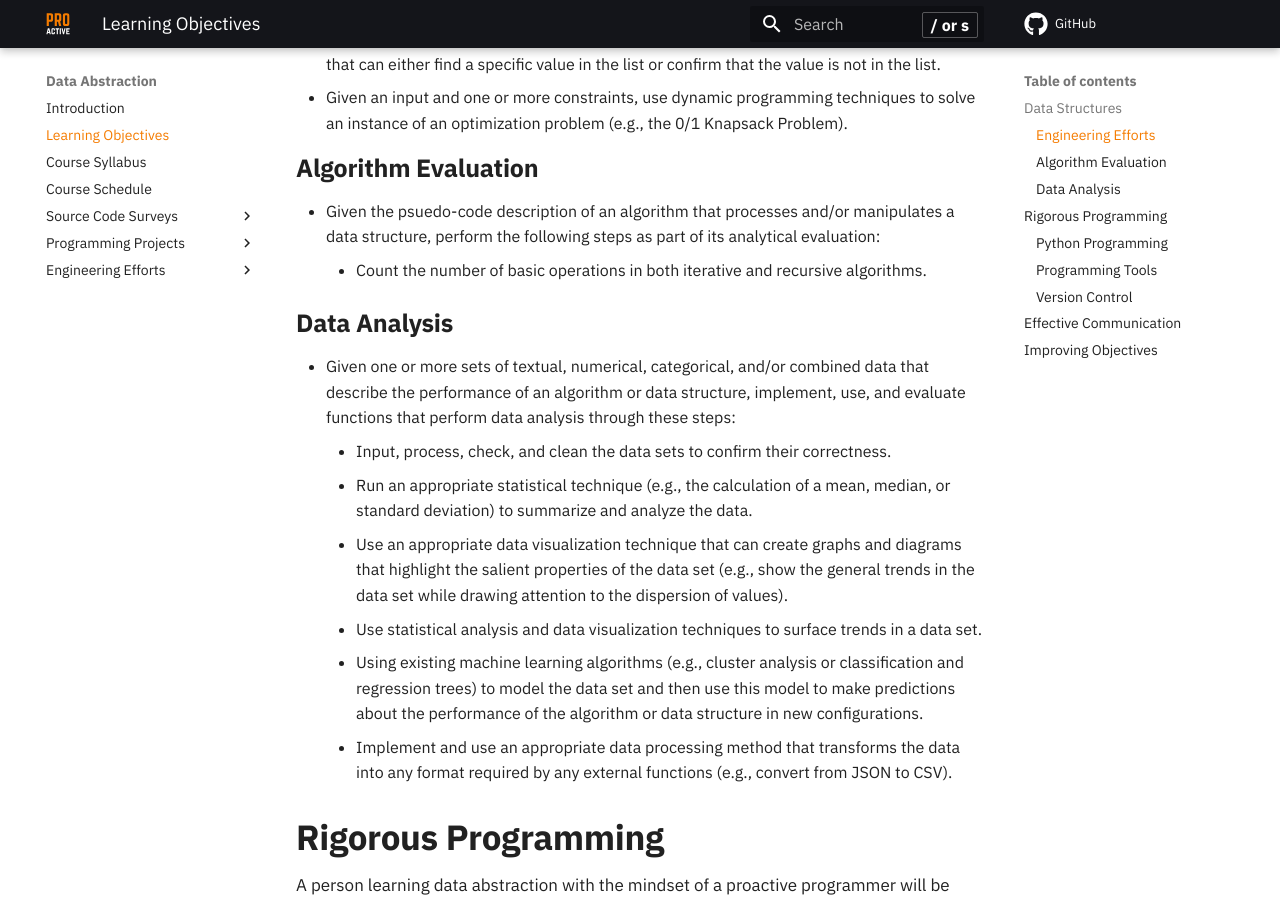
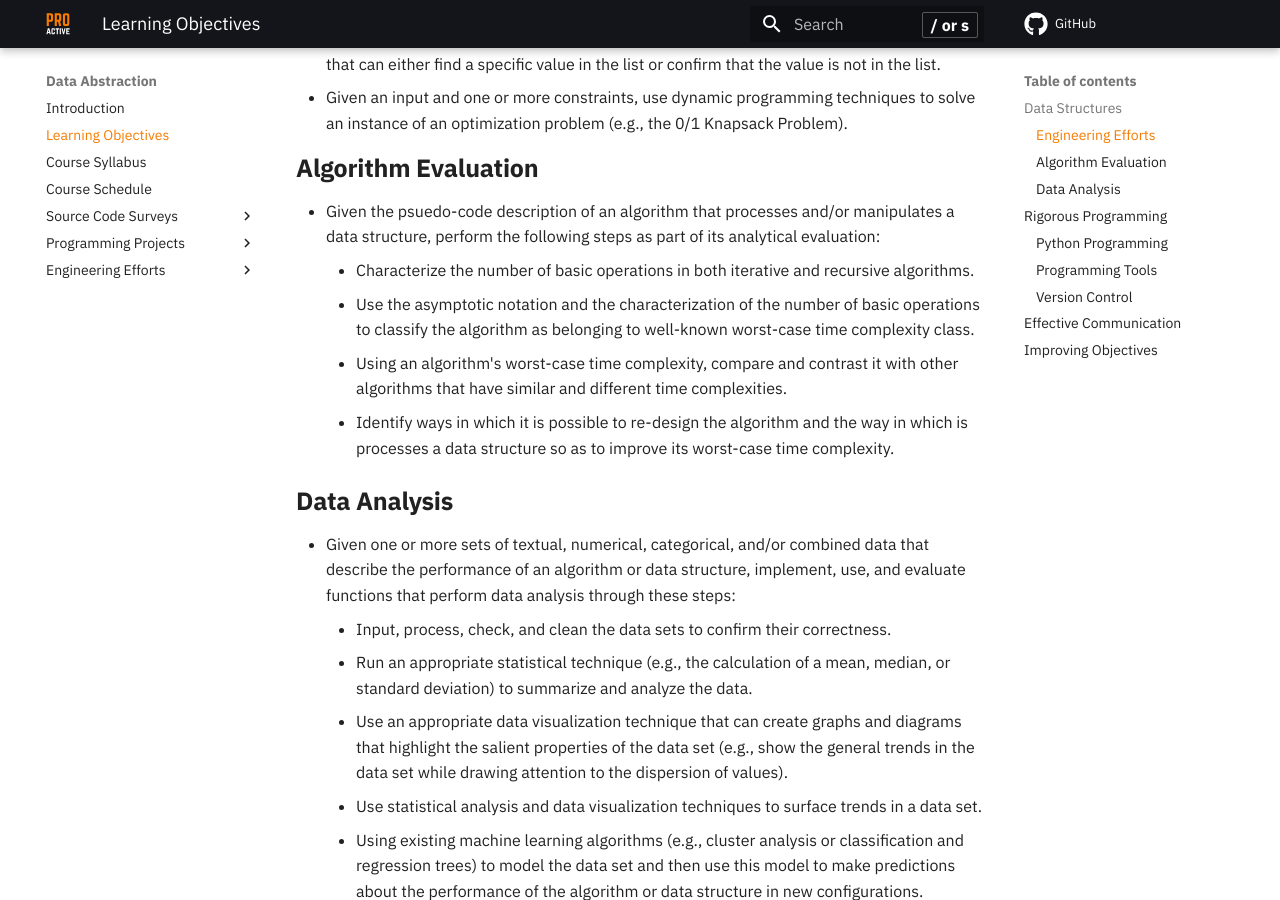
Before and after one commit to ProactiveProgrammers/www.proactiveprogrammers.com, an MkDocs documentation site: the page built from docs/data-abstraction/learning-objectives-data-abstraction.md, in a window 1280 px wide and 900 px high, scrolled down 1239 px. Built offline with MkDocs 1.6.1 and Material for MkDocs 9.7.7, drawn with Linux system fonts in a browser that asks for light colours; comment, search, counter and statistics services are not loaded.

Commit message:
feat: Add algorithm evaluation details to learning-objectives-data-abstraction.

```diff
--- a/docs/data-abstraction/learning-objectives-data-abstraction.md
+++ b/docs/data-abstraction/learning-objectives-data-abstraction.md
@@ -52,8 +52,16 @@ will be able to demonstrate mastery of the following skills in data structures:
 - Given the psuedo-code description of an algorithm that processes and/or
   manipulates a data structure, perform the following steps as part of its
   analytical evaluation:
-    - Count the number of basic operations in both iterative and recursive
-      algorithms.
+    - Characterize the number of basic operations in both iterative and
+      recursive algorithms.
+    - Use the asymptotic notation and the characterization of the number of
+      basic operations to classify the algorithm as belonging to well-known
+      worst-case time complexity class.
+    - Using an algorithm's worst-case time complexity, compare and contrast it
+      with other algorithms that have similar and different time complexities.
+    - Identify ways in which it is possible to re-design the algorithm and the
+      way in which is processes a data structure so as to improve its worst-case
+      time complexity.
 
 ### Data Analysis
 
```
